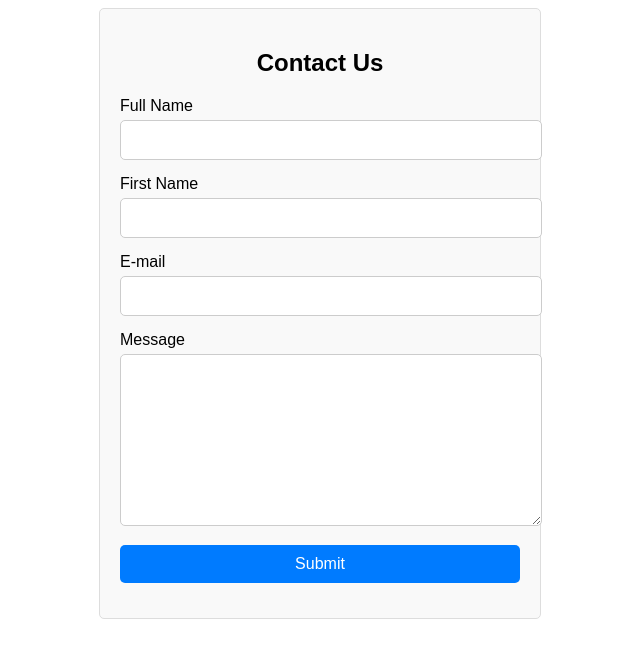
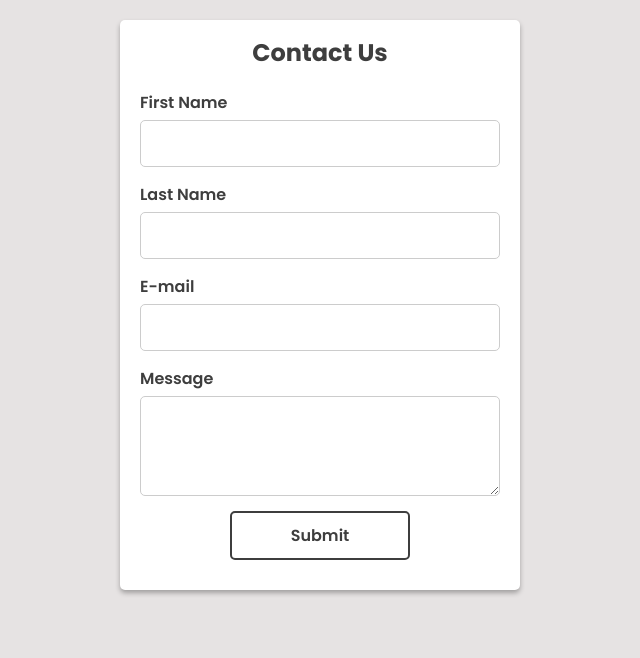
Before and after one commit to CodeWithMomin/Padhle-bhai, a plain HTML site: page contact.Html in a window 1280 px wide. Shown: the whole page, without its empty margins (320-960 px from the left). Drawn offline with Linux system fonts and the light colour scheme.

Commit message:
contact form added

```diff
--- a/contact.Html
+++ b/contact.Html
@@ -1,21 +1,25 @@
 <!DOCTYPE html>
 <html lang="en">
+
 <head>
   <meta charset="UTF-8">
   <meta name="viewport" content="width=device-width, initial-scale=1.0">
   <title>Contact Form</title>
+  <!-- Google Fonts -->
+  <link href="https://fonts.googleapis.com/css2?family=Poppins:wght@600;700&display=swap" rel="stylesheet" />
   <link rel="stylesheet" href="contact.css">
 </head>
+
 <body>
   <div class="contact-form">
     <h2>Contact Us</h2>
     <form>
       <div class="form-group">
-            <label for="fullname">Full Name</label>
+        <label for="fullname">First Name</label>
         <input type="text" id="fullname" required>
       </div>
       <div class="form-group">
-            <label for="firstname">First Name</label>
+        <label for="firstname">Last Name</label>
         <input type="text" id="firstname" required>
       </div>
       <div class="form-group">
@@ -32,4 +36,5 @@
     </form>
   </div>
 </body>
+
 </html>
--- a/contact.css
+++ b/contact.css
@@ -1,20 +1,39 @@
+* {
+  margin: 0;
+  padding: 0;
+  box-sizing: border-box;
+  font-family: 'Poppins', sans-serif;
+}
+
+
+body {
+  display: flex;
+  justify-content: center;
+  align-items: center;
+  background: rgb(230, 227, 227);
+}
+
 .contact-form {
   width: 400px;
-    margin: 0 auto;
-    font-family: Arial, sans-serif;
-    background-color: #f9f9f9;
-    padding: 20px;
-    border: 1px solid #ddd;
+  min-height: 570px;
+  margin: 20px 0;
+  background-color: #fff;
+  padding: 15px 20px;
   border-radius: 5px;
+  box-shadow: 0 3px 5px 0 rgba(0, 0, 0, .3);
 }
 
 .contact-form h2 {
   text-align: center;
+  color: rgb(62, 62, 62);
   margin-bottom: 20px;
 }
 
 .contact-form .form-group {
+  display: flex;
+  flex-direction: column;
   margin-bottom: 15px;
+  color: rgb(62, 62, 62);
 }
 
 .contact-form label {
@@ -25,6 +44,7 @@
 .contact-form input[type="text"],
 .contact-form input[type="email"],
 .contact-form textarea {
+  color: rgb(62, 62, 62);
   width: 100%;
   padding: 10px;
   font-size: 16px;
@@ -32,21 +52,30 @@
   border-radius: 5px;
 }
 
+.contact-form input[type="text"]:focus,
+.contact-form input[type="email"]:focus,
+.contact-form textarea:focus {
+  outline: 2px solid rgb(62, 62, 62);
+}
+
 .contact-form textarea {
-    height: 150px;
+  height: 100px;
 }
 
 .contact-form input[type="submit"] {
-    width: 100%;
+  width: 50%;
+  align-self: center;
   padding: 10px;
   font-size: 16px;
-    background-color: #007bff;
-    color: #fff;
-    border: none;
+  background-color: #fff;
+  color: rgb(62, 62, 62);
+  border: 2px solid rgb(62, 62, 62);
   border-radius: 5px;
   cursor: pointer;
 }
 
 .contact-form input[type="submit"]:hover {
-    background-color: #0056b3;
+  background-color: rgb(62, 62, 62);
+  color: #fff;
+  transition: ease .3s;
 }
```
Also changed, not shown: index.html (+1 -1 lines). Lines whose indentation alone changed are shown as unchanged.
